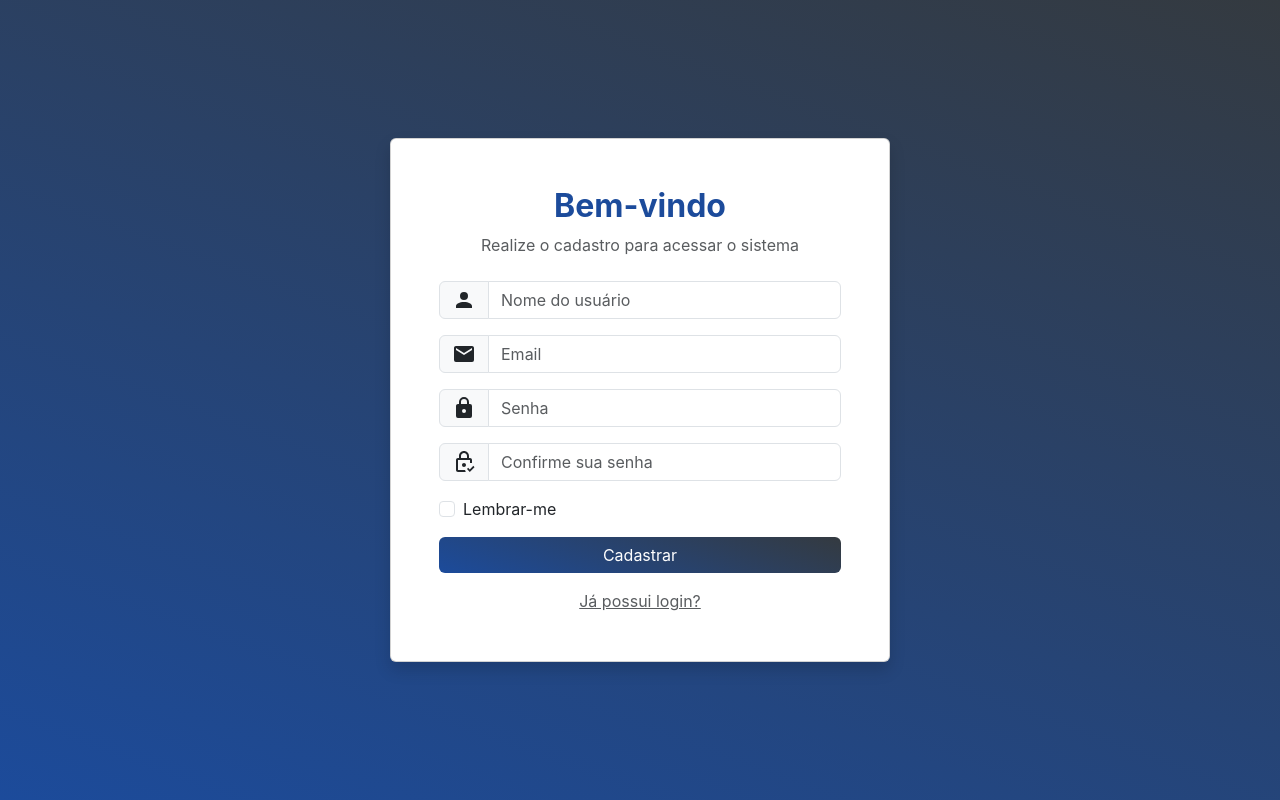
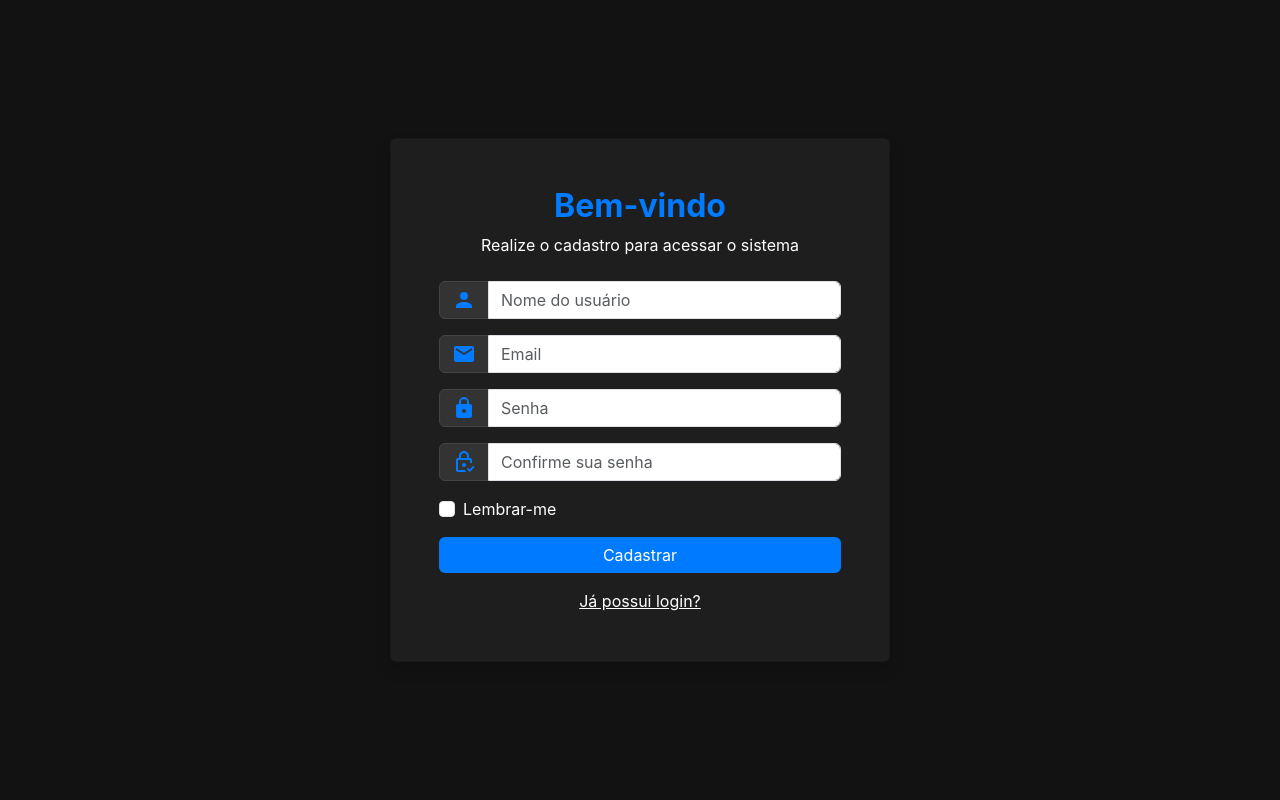
Before and after one commit to Caua-Vieira/Financeiro-Facil, a React (Create React App) app in the folder client/: page /login in a window 1280 px wide. Both pictures are taken after a click on the link "Não possui cadastro?". Built offline with nearby package versions, Linux system fonts and the light colour scheme.

Commit message:
STYLE: Mudança de estilo na tela de login

```diff
--- a/client/public/css/style.css
+++ b/client/public/css/style.css
@@ -13,7 +13,7 @@
     margin-left: auto;
     margin-right: auto;
     border-radius: 8px;
-    height: 87vh;
+    height: 86vh;
 }
 
 .leftside-menu {
@@ -92,3 +92,20 @@
     color: #fff;
     border-color: #dbe0e5;
 }
+
+.login-container {
+    min-height: 100vh;
+    background: #121212;
+}
+
+
+.span-login {
+    background: #333;
+    border-color: #444;
+}
+
+.input-loing {
+    background: #333;
+    color: #FFFFFF;
+    border-color: #444;
+}
--- a/client/src/pages/usuarioAutenticacao/usuarioAutenticacao.tsx
+++ b/client/src/pages/usuarioAutenticacao/usuarioAutenticacao.tsx
@@ -53,16 +53,12 @@ const Login = () => {
     }
 
     return (
-        <div className="login-container d-flex align-items-center justify-content-center"
-            style={{
-                minHeight: '100vh',
-                background: 'linear-gradient(200deg, #343A40, #1C4B9B)',
-            }}>
-            <div className="card shadow" style={{ maxWidth: '500px', width: '100%' }}>
+        <div className="login-container d-flex align-items-center justify-content-center">
+            <div className="card shadow" style={{ maxWidth: '500px', width: '100%', background: '#1E1E1E', color: '#FFFFFF' }}>
                 <div className="card-body p-5">
                     <div className="text-center mb-4">
-                        <h2 className="fw-bold" style={{ color: '#1C4B9B' }}>Bem-vindo</h2>
-                        <p className="text-muted">{
+                        <h2 className="fw-bold" style={{ color: '#007BFF' }}>Bem-vindo</h2>
+                        <p className="text-white">{
                             viewCadastro ?
                                 "Faça login para acessar o sistema"
                                 : "Realize o cadastro para acessar o sistema"
@@ -71,61 +67,57 @@ const Login = () => {
                     <form onSubmit={nomeBtn === "Cadastrar" ? cadastraUsuario : loginUsuario}>
                         <div className="mb-3" hidden={viewCadastro}>
                             <div className="input-group">
-                                <span className="input-group-text">
-                                    <Icon path={mdiAccount} size={1} />
+                                <span className="input-group-text span-login">
+                                    <Icon path={mdiAccount} size={1} color="#007BFF" />
                                 </span>
                                 <input
                                     type="text"
-                                    className="form-control"
+                                    className="form-control input-login"
                                     placeholder="Nome do usuário"
                                     value={nomeUsuario}
                                     onChange={(e) => setNomeUsuario(e.target.value)}
-                                // required
                                 />
                             </div>
                         </div>
                         <div className="mb-3">
                             <div className="input-group">
-                                <span className="input-group-text">
-                                    <Icon path={mdiEmail} size={1} />
+                                <span className="input-group-text span-login">
+                                    <Icon path={mdiEmail} size={1} color="#007BFF" />
                                 </span>
                                 <input
                                     type="email"
-                                    className="form-control"
+                                    className="form-control input-login"
                                     placeholder="Email"
                                     value={email}
                                     onChange={(e) => setEmail(e.target.value)}
-                                // required
                                 />
                             </div>
                         </div>
                         <div className="mb-3">
                             <div className="input-group">
-                                <span className="input-group-text">
-                                    <Icon path={mdiLock} size={1} />
+                                <span className="input-group-text span-login">
+                                    <Icon path={mdiLock} size={1} color="#007BFF" />
                                 </span>
                                 <input
                                     type="password"
-                                    className="form-control"
+                                    className="form-control input-login"
                                     placeholder="Senha"
                                     value={senha}
                                     onChange={(e) => setSenha(e.target.value)}
-                                // required
                                 />
                             </div>
                         </div>
                         <div className="mb-3" hidden={viewCadastro}>
                             <div className="input-group">
-                                <span className="input-group-text">
-                                    <Icon path={mdiLockCheckOutline} size={1} />
+                                <span className="input-group-text span-login">
+                                    <Icon path={mdiLockCheckOutline} size={1} color="#007BFF" />
                                 </span>
                                 <input
                                     type="password"
-                                    className="form-control"
+                                    className="form-control input-login"
                                     placeholder="Confirme sua senha"
                                     value={confirmSenha}
                                     onChange={(e) => setConfirmSenha(e.target.value)}
-                                // required
                                 />
                             </div>
                         </div>
@@ -137,7 +129,7 @@ const Login = () => {
                             <div>
                                 <button type="submit" className="btn btn-primary w-100"
                                     style={{
-                                        background: 'linear-gradient(200deg, #343A40, #1C4B9B)',
+                                        background: '#007BFF',
                                         border: 'none'
                                     }}>
                                     {nomeBtn}
@@ -147,9 +139,9 @@ const Login = () => {
                     </form>
                     <div className="text-center mt-3">
                         <a
-                            style={{ cursor: 'pointer' }}
+                            style={{ cursor: 'pointer', color: '#007BFF' }}
                             hidden={viewLogin}
-                            className="text-muted"
+                            className="text-white"
                             onClick={() => {
                                 setViewCadastro(false)
                                 setViewLogin(true)
@@ -161,9 +153,9 @@ const Login = () => {
                     </div>
                     <div className="text-center mt-3">
                         <a
-                            style={{ cursor: 'pointer' }}
+                            style={{ cursor: 'pointer', color: '#007BFF' }}
                             hidden={viewCadastro}
-                            className="text-muted"
+                            className="text-white"
                             onClick={() => {
                                 setViewCadastro(true)
                                 setViewLogin(false)
```
